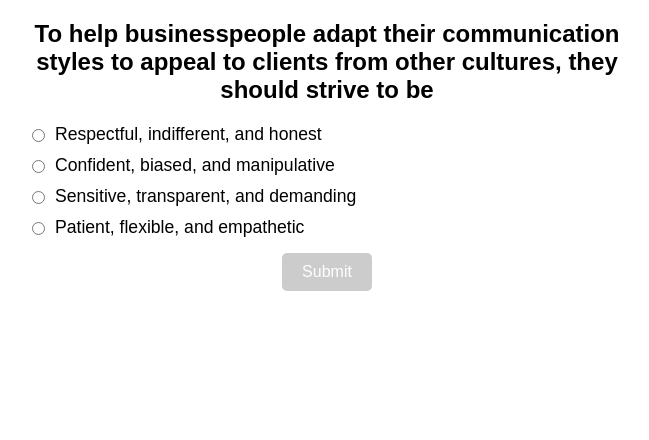
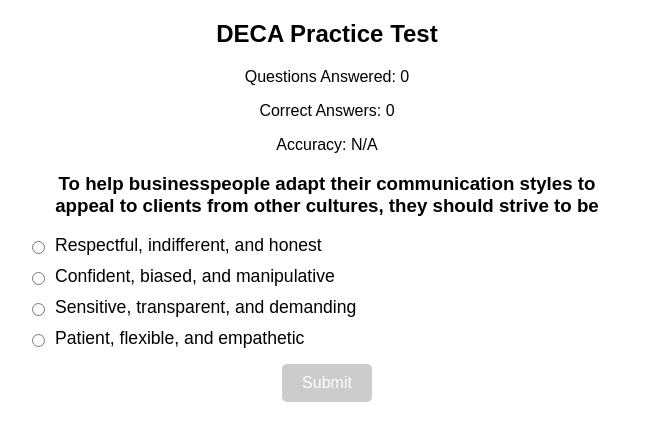
Before and after one commit to prakruthv/decatest-website, a React (Create React App) app: page / in a window 1280 px wide. Shown: the top 440 px of the page, without its empty margins (313-962 px from the left). Built offline with nearby package versions, Linux system fonts and the light colour scheme.

Commit message:
Update App.js

```diff
--- a/src/App.js
+++ b/src/App.js
@@ -8,6 +8,8 @@
   const [feedback, setFeedback] = useState('');
   const [answeredQuestions, setAnsweredQuestions] = useState([]);
   const [showNext, setShowNext] = useState(false);
+  const [totalAnswered, setTotalAnswered] = useState(0);
+  const [totalCorrect, setTotalCorrect] = useState(0);
 
   // Shuffle questions on mount
   useEffect(() => {
@@ -26,13 +28,17 @@
 
   // Handle answer submission
   const handleSubmit = () => {
-    if (selectedAnswer === null) return; // Prevent submission if no answer is selected
+    if (selectedAnswer === null) return;
 
     const currentQuestion = questions[currentIndex];
     const isCorrect = selectedAnswer === currentQuestion.correctAnswer;
 
     // Provide immediate feedback
     setFeedback(isCorrect ? "✅ Correct!" : `❌ Incorrect. The correct answer is: ${currentQuestion.correctAnswer}`);
+
+    // Update progress
+    setTotalAnswered(totalAnswered + 1);
+    if (isCorrect) setTotalCorrect(totalCorrect + 1);
 
     // Track answered questions
     setAnsweredQuestions([...answeredQuestions, currentQuestion]);
@@ -48,7 +54,7 @@
     setSelectedAnswer(null);
 
     if (answeredQuestions.length + 1 >= questions.length) {
-      // If all questions are answered, recycle them
+      // If all questions are answered, reset tracking and reshuffle
       setAnsweredQuestions([]);
       setQuestions(shuffleArray([...questionsData]));
       setCurrentIndex(0);
@@ -59,9 +65,16 @@
 
   return (
     <div className="quiz-container">
+      <h2>DECA Practice Test</h2>
+      <div className="stats">
+        <p>Questions Answered: {totalAnswered}</p>
+        <p>Correct Answers: {totalCorrect}</p>
+        <p>Accuracy: {totalAnswered > 0 ? ((totalCorrect / totalAnswered) * 100).toFixed(1) + "%" : "N/A"}</p>
+      </div>
+
       {questions.length > 0 && (
         <>
-          <h2>{questions[currentIndex].question}</h2>
+          <h3>{questions[currentIndex].question}</h3>
           <div className="choices">
             {questions[currentIndex].choices.map((choice, index) => (
               <label key={index} className="choice-item">
@@ -71,7 +84,7 @@
                   value={choice}
                   checked={selectedAnswer === choice}
                   onChange={() => handleAnswerSelect(choice)}
-                  disabled={showNext} // Disable selection after submission
+                  disabled={showNext}
                 />
                 {choice}
               </label>
```
